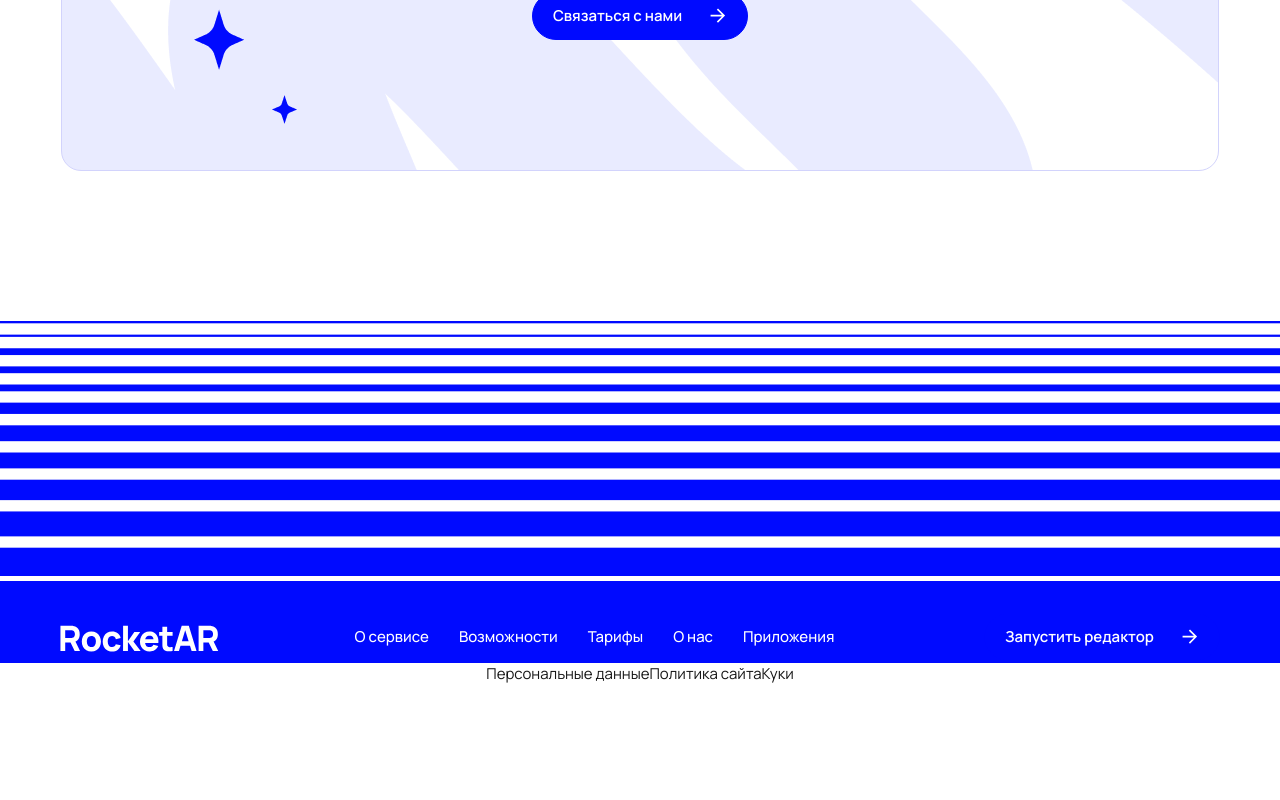
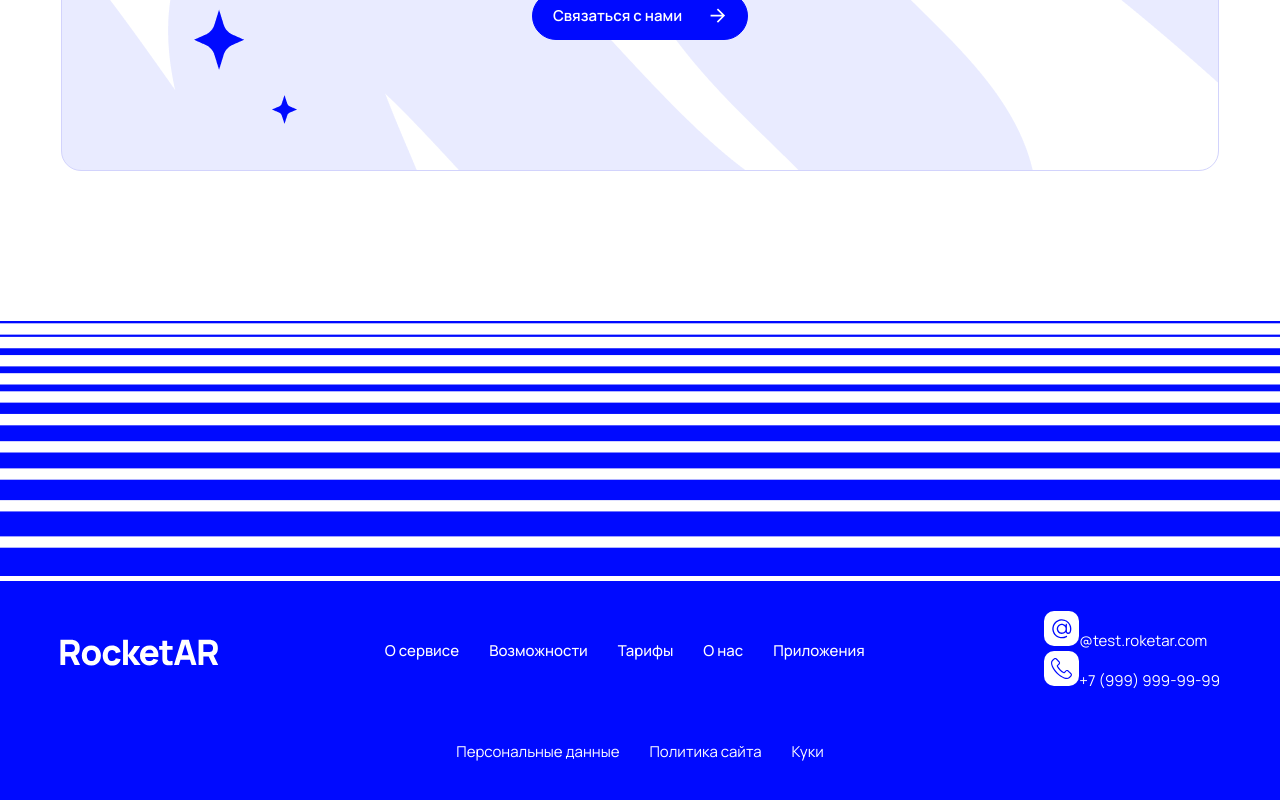
Before and after one commit to sawcrazy/nikulin, a React (Vite) app: page / in a window 1280 px wide. Shown: the part 4816-5616 px from the top of the page. Before the commit the page ends 5500 px from the top, so only its background shows below. Built offline with nearby package versions, Linux system fonts and the light colour scheme.

Commit message:
section_footer

```diff
--- a/src/App.css
+++ b/src/App.css
@@ -75,6 +75,10 @@ li{
     font-weight: 500;
     font-size: 15px;
     line-height: 28px;
+}
+.header__menu a:hover{
+    border-bottom: 5px dotted rgba(0, 10, 255, 1);;
+    border-bottom-width: initial;
 }
 .header__menu ul {
     display: flex;
@@ -215,16 +219,15 @@ li{
 }
 .footer{
     padding-top: 150px;
-
+}
+.footer a{
+     color: rgba(255, 255, 255, 1);
 }
 .footer__stripes img{
     width: 100%;
     height: 255px;
 }
-.footer__end ul{
-    display: flex;
-    justify-content: center;
-}
+
 .footer__content{
     padding: 30px 60px 0;
     display: flex;
@@ -246,6 +249,16 @@ li{
     gap: 30px;
 
 }
-.footer__menu a {
+.footer__end ul{
+    display: flex;
+    justify-content: center;
+    gap: 30px
+}
+.footer__end{
+    padding-top: 50px;
+    padding-bottom: 40px;
+    background: rgba(0, 10, 255, 1);
+}
+.footer__end a{
     color: rgba(255, 255, 255, 1);
 }
--- a/src/App.tsx
+++ b/src/App.tsx
@@ -1,6 +1,8 @@
 import Logo from './img/logo.svg';
 import LogoWhite from './img/logo_white.svg'
 import Footer from './img/footer.png';
+import Email from  './img/email.svg';
+import Phone from './img/phone.svg';
 import './App.css'
 import {ButtonBlue} from './сomponents/buttons/button_blue';
 import {ButtonWhite} from "./сomponents/buttons/button_white";
@@ -183,15 +185,24 @@ export const App = ()=> {
                         <li><a href="">Приложения</a></li>
                     </ul>
                 </nav>
-                <div >
-                    <ButtonBlue name="Запустить редактор"/>
+                <div>
+                    <div>
+                        <img src={Email} alt="email"/>
+                        <a href="mailto:@test.roketar.com">@test.roketar.com</a>
+
+                    </div>
+                    <div>
+                        <img src={Phone} alt="phone"/>
+                        <a href="tel:++79999999999">+7 (999) 999-99-99</a>
+
+                    </div>
                 </div>
             </div>
             <div className="footer__end">
                 <ul>
-                    <li>Персональные данные</li>
-                    <li>Политика сайта</li>
-                    <li>Куки</li>
+                    <li><a href="">Персональные данные</a></li>
+                    <li><a href="">Политика сайта</a></li>
+                    <li><a href="">Куки</a></li>
                 </ul>
             </div>
         </footer>
--- a/src/сomponents/buttons/style.module.css
+++ b/src/сomponents/buttons/style.module.css
@@ -12,6 +12,12 @@
     color: rgba(255, 255, 255, 1);
     border: 1px solid rgba(0, 10, 255, 1);
     background: rgba(0, 10, 255, 1);
+    transition: 0.5s;
+}
+.button_blue:hover{
+    background-color: rgba(255,255, 255, 0);
+    color: rgba(0, 10, 255, 1);
+
 }
 .button_white {
     display: flex;
@@ -27,4 +33,9 @@
     line-height: 26px;
     color: rgba(0, 10, 255, 1);
     border: 1px solid rgba(0, 10, 255, 1);
+    transition: 0.5s;
 }
+.button_white:hover{
+    color: rgba(255, 255, 255, 1);
+    background: rgba(0, 10, 255, 1);
+}
```
